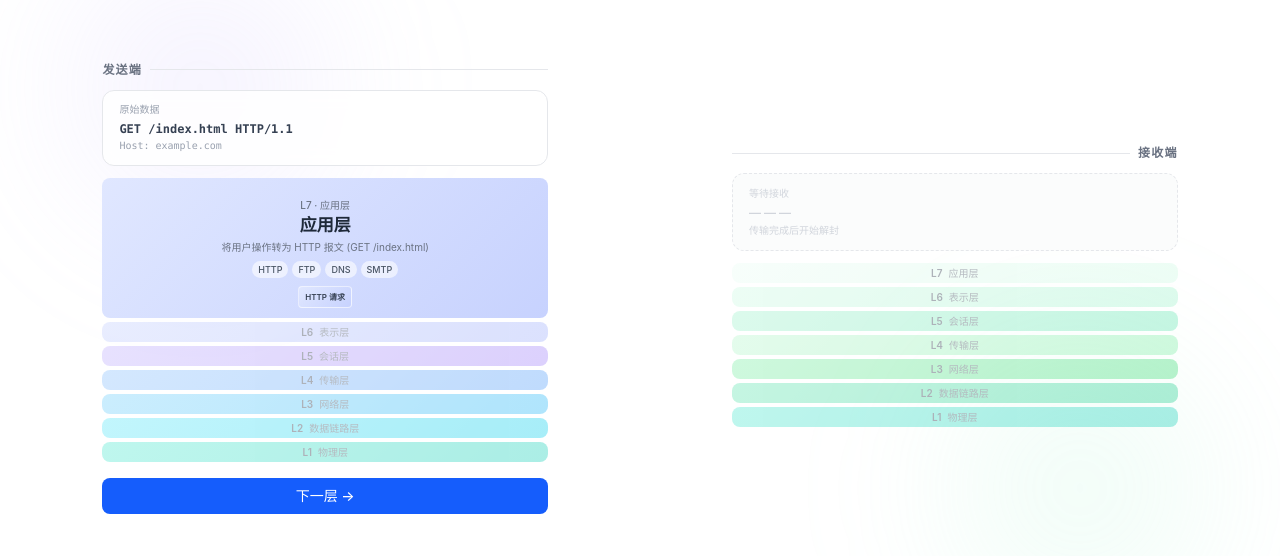
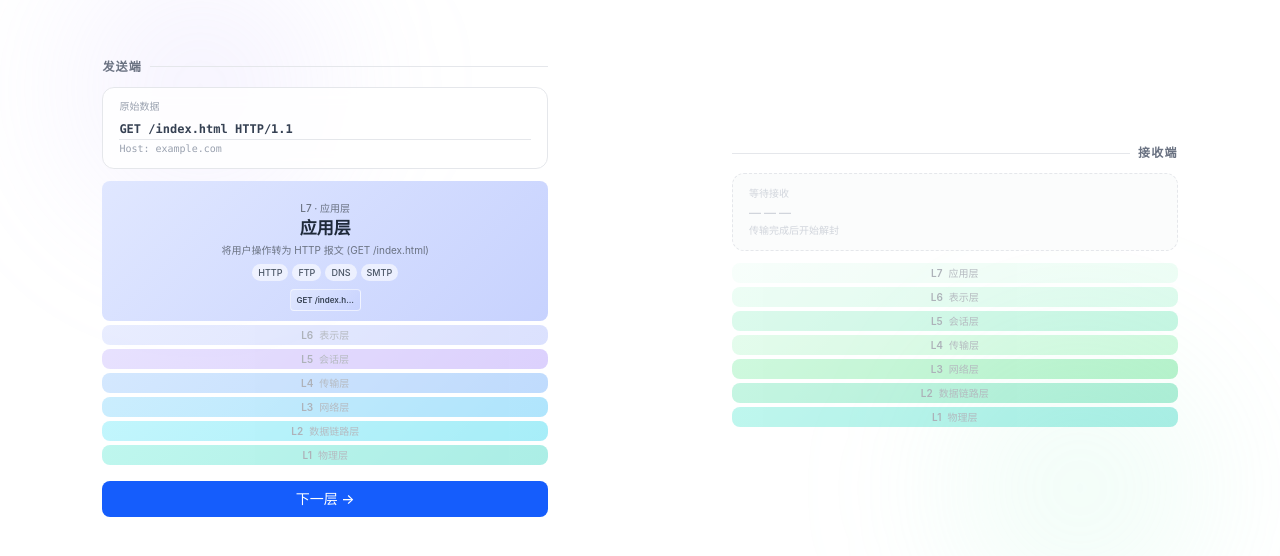
Before and after one commit to lirumao/osi-model-interactive, a Next.js app: page /explore in a window 1280 px wide. Shown: the part 112-668 px from the top of the page. Built offline with nearby package versions, Linux system fonts and the light colour scheme.

Commit message:
feat(ux): editable raw data flows through OSI encapsulation layers

```diff
--- a/src/components/DataCore.tsx
+++ b/src/components/DataCore.tsx
@@ -1,8 +1,12 @@
+'use client'
+
 interface DataCoreProps {
   variant: 'sender' | 'receiver'
+  userText?: string
+  onUserTextChange?: (text: string) => void
 }
 
-export function DataCore({ variant }: DataCoreProps) {
+export function DataCore({ variant, userText = 'GET /index.html HTTP/1.1', onUserTextChange }: DataCoreProps) {
   const isSender = variant === 'sender'
   return (
     <div
@@ -15,7 +19,17 @@ export function DataCore({ variant }: DataCoreProps) {
       <div className="text-[10px] text-gray-400 mb-1">
         {isSender ? '原始数据' : 'HTTP Request 已还原'}
       </div>
-      <div className="font-semibold text-xs">GET /index.html HTTP/1.1</div>
+      {isSender && onUserTextChange ? (
+        <input
+          type="text"
+          value={userText}
+          onChange={(e) => onUserTextChange(e.target.value)}
+          placeholder="GET /index.html HTTP/1.1"
+          className="font-semibold text-xs w-full bg-transparent outline-none border-b border-gray-200 focus:border-blue-400 transition-colors py-0.5"
+        />
+      ) : (
+        <div className="font-semibold text-xs">{userText}</div>
+      )}
       <div className="text-[10px] text-gray-400 mt-0.5">Host: example.com</div>
     </div>
   )
--- a/src/components/ExploreStage.tsx
+++ b/src/components/ExploreStage.tsx
@@ -17,6 +17,7 @@ export function ExploreStage() {
     onTransmissionComplete,
     advanceReceiver,
     reset,
+    setUserText,
   } = useOsiState()
 
   if (state.phase === 'complete') {
@@ -39,7 +40,7 @@ export function ExploreStage() {
 
       {/* 发送端 */}
       <div className="flex flex-col overflow-hidden flex-1 max-w-[520px]" style={{ padding: '16px 12px 16px 0' }}>
-        <SenderColumn activeIndex={state.senderActive} onNext={advanceSender} phase={state.phase} l1Ref={senderL1Ref} />
+        <SenderColumn activeIndex={state.senderActive} onNext={advanceSender} phase={state.phase} l1Ref={senderL1Ref} userText={state.userText} onUserTextChange={setUserText} />
       </div>
 
       {/* 间隔（传输动画穿越区域） */}
@@ -52,6 +53,7 @@ export function ExploreStage() {
           onNext={advanceReceiver}
           phase={state.phase}
           l1Ref={receiverL1Ref}
+          userText={state.userText}
         />
       </div>
     </div>
--- a/src/components/ReceiverColumn.tsx
+++ b/src/components/ReceiverColumn.tsx
@@ -12,6 +12,7 @@ interface Props {
   onNext: () => void
   phase: Phase
   l1Ref?: React.RefObject<HTMLDivElement | null>
+  userText: string
 }
 
 /**
@@ -39,7 +40,7 @@ function buildReceiverBlocks(receiverActive: number): EncapBlock[] {
   return blocks
 }
 
-export function ReceiverColumn({ activeIndex, onNext, phase, l1Ref }: Props) {
+export function ReceiverColumn({ activeIndex, onNext, phase, l1Ref, userText }: Props) {
   const canAdvance = phase === 'receiving' && activeIndex >= 0 && activeIndex < 7
 
   // 显示顺序同发送端：OSI_LAYERS (L7=index0 在上, L1=index6 在下)
@@ -55,7 +56,7 @@ export function ReceiverColumn({ activeIndex, onNext, phase, l1Ref }: Props) {
         <span className="text-xs font-semibold text-gray-500 tracking-widest uppercase">接收端</span>
       </div>
       {activeIndex >= 7 ? (
-        <DataCore variant="receiver" />
+        <DataCore variant="receiver" userText={userText} />
       ) : (
         /* 等待占位：与 DataCore 等高，不隐藏，给用户视觉反馈 */
         <div className="rounded-xl px-4 py-3 mb-3 border border-dashed border-gray-200 bg-gray-50/60">
--- a/src/components/SenderColumn.tsx
+++ b/src/components/SenderColumn.tsx
@@ -12,19 +12,25 @@ interface Props {
   onNext: () => void
   phase: Phase
   l1Ref?: React.RefObject<HTMLDivElement | null>
+  userText: string
+  onUserTextChange: (text: string) => void
 }
 
 /**
  * 构建到第 layerIndex 层为止的水平封装方块
  * 最新的头部在最左边，原始数据在最右边
- * 例如 L5 active: [会话ID][SSL加密][HTTP请求]
+ * 最右边一块的 label 显示 userText（截断到 12 字符）
  */
-function buildBlocks(upTo: number): EncapBlock[] {
+function buildBlocks(upTo: number, userText: string): EncapBlock[] {
   const blocks: EncapBlock[] = []
   for (let i = upTo; i >= 0; i--) {
     const l = OSI_LAYERS[i]
+    // 最右边（i=0，原始数据层）用 userText 替换
+    const label = i === 0
+      ? (userText.length > 12 ? userText.slice(0, 12) + '…' : userText)
+      : l.encapsulation
     blocks.push({
-      label: l.encapsulation,
+      label,
       colorFrom: l.senderColor.from,
       colorTo: l.senderColor.to,
     })
@@ -32,7 +38,7 @@ function buildBlocks(upTo: number): EncapBlock[] {
   return blocks
 }
 
-export function SenderColumn({ activeIndex, onNext, phase, l1Ref }: Props) {
+export function SenderColumn({ activeIndex, onNext, phase, l1Ref, userText, onUserTextChange }: Props) {
   const canAdvance = phase === 'sending' && activeIndex < 7
 
   return (
@@ -41,7 +47,7 @@ export function SenderColumn({ activeIndex, onNext, phase, l1Ref }: Props) {
         <span className="text-xs font-semibold text-gray-500 tracking-widest uppercase">发送端</span>
         <div className="flex-1 h-px bg-gray-200" />
       </div>
-      <DataCore variant="sender" />
+      <DataCore variant="sender" userText={userText} onUserTextChange={onUserTextChange} />
       <div className="flex flex-col overflow-y-auto">
         {OSI_LAYERS.map((layer, i) => (
           <LayerBand
@@ -50,7 +56,7 @@ export function SenderColumn({ activeIndex, onNext, phase, l1Ref }: Props) {
             status={i < activeIndex ? 'done' : i === activeIndex ? 'active' : 'inactive'}
             colorFrom={layer.senderColor.from}
             colorTo={layer.senderColor.to}
-            blocks={i === activeIndex ? buildBlocks(i) : []}
+            blocks={i === activeIndex ? buildBlocks(i, userText) : []}
             detail={i === activeIndex ? layer.encapDetail : undefined}
             bandRef={i === 6 ? l1Ref : undefined}
           />
--- a/src/hooks/useOsiState.ts
+++ b/src/hooks/useOsiState.ts
@@ -12,6 +12,8 @@ export interface OsiState {
   receiverActive: number
   /** 传输动画是否正在播放 */
   transmitting: boolean
+  /** 用户在发送端输入的原始数据内容 */
+  userText: string
 }
 
 const INITIAL: OsiState = {
@@ -19,6 +21,7 @@ const INITIAL: OsiState = {
   senderActive: 0,
   receiverActive: -1,
   transmitting: false,
+  userText: 'GET /index.html HTTP/1.1',
 }
 
 export function useOsiState() {
@@ -57,8 +60,12 @@ export function useOsiState() {
     })
   }, [])
 
+  const setUserText = useCallback((text: string) => {
+    setState((prev) => ({ ...prev, userText: text }))
+  }, [])
+
   // 重置到初始状态
   const reset = useCallback(() => setState(INITIAL), [])
 
-  return { state, advanceSender, onTransmissionComplete, advanceReceiver, reset }
+  return { state, advanceSender, onTransmissionComplete, advanceReceiver, reset, setUserText }
 }
```
